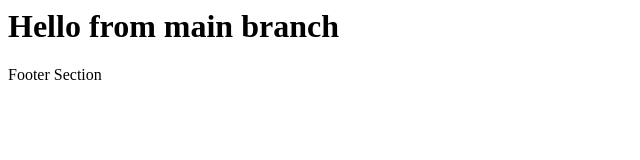
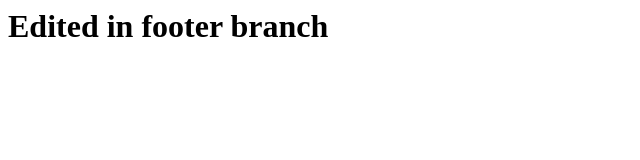
Before and after one commit to Dirkeee/Bati-Lab-activity-, a plain HTML site: page index.html in a window 1280 px wide. Shown: the whole page, without its empty margins (0-640 px from the left). Drawn offline with Linux system fonts and the light colour scheme.

Commit message:
Footer branch edit

```diff
--- a/index.html
+++ b/index.html
@@ -1,2 +1 @@
-<h1>Hello from main branch</h1>
-<footer>Footer Section</footer>
+<h1>Edited in footer branch</h1>
```
